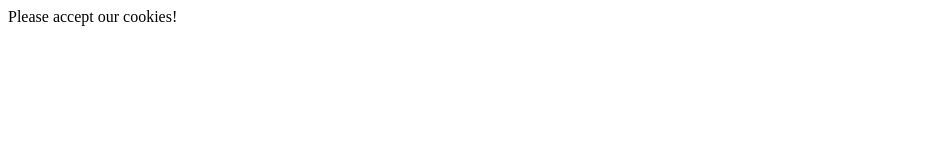
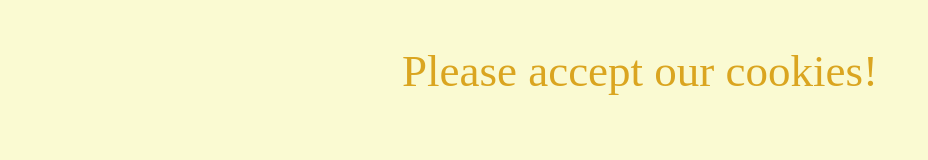
Before and after one commit to Crayons001/scrimba_html_css, a plain HTML site: page cookie_widget/index.html in a window 1280 px wide. Shown: the whole page, without its empty margins (0-928 px from the left). Drawn offline with Linux system fonts and the light colour scheme.

Commit message:
Modified cookie cookie_widget

```diff
--- a/cookie_widget/index.html
+++ b/cookie_widget/index.html
@@ -3,9 +3,10 @@
 <html>
     <head>
         <title>Cookie Widget</title>
+        <link rel="stylesheet" href="styles.css">
     </head>
 
     <body>
-        Please accept our cookies!
+        <p>Please accept  our cookies!</p>
     </body>
 </html>
--- a/cookie_widget/styles.css
+++ b/cookie_widget/styles.css
@@ -1,8 +1,8 @@
 body {
-    background-color: honeydew;
-    color: aqua;
-    font-size: 20px;
+    background-color: lightgoldenrodyellow;
+    color: goldenrod;
+    font-size: 45px;
     font-weight: lighter;
     text-align: center;
-    margin-top: 5px;
+    margin-top: 40px;
 }
```
